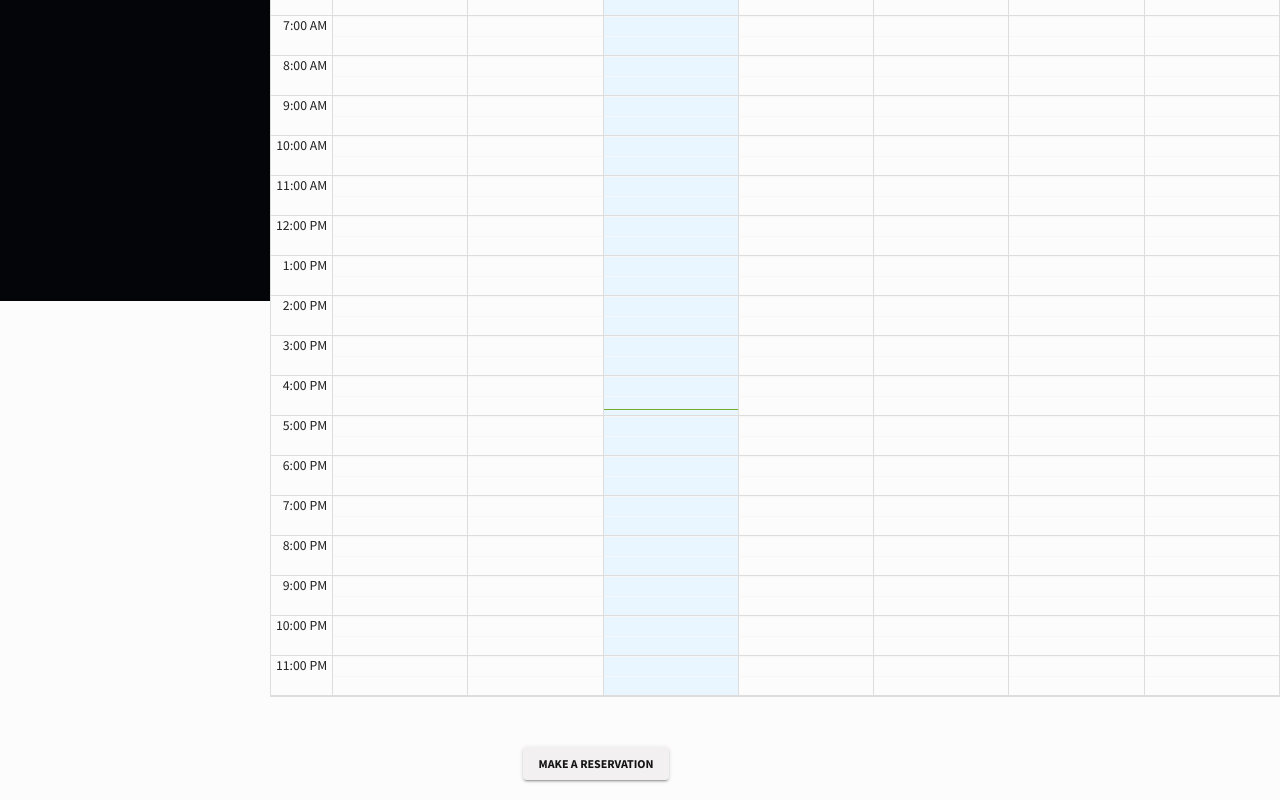
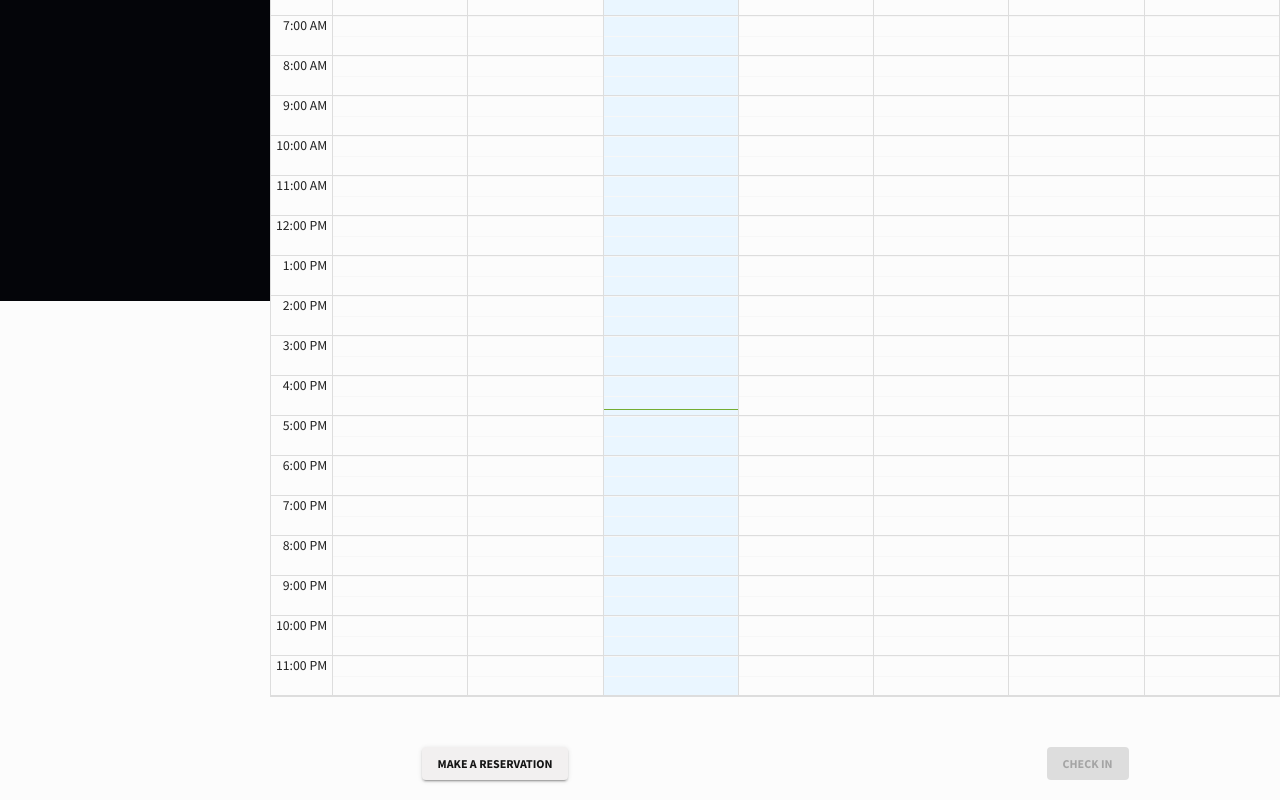
Before and after one commit to ev-registration-system/ev-registration-system, a React (Vite) app: page /bookings in a window 1280 px wide. Shown: the part 499-1299 px from the top of the page. Built offline with nearby package versions, Linux system fonts and the light colour scheme; no server answers; the database is empty; sample sign-in values are in the browser's storage.

Commit message:
Version 0 of the check in check out system done

```diff
--- a/src/views/BookingPage/BookingPage.tsx
+++ b/src/views/BookingPage/BookingPage.tsx
@@ -1,4 +1,4 @@
-import { useEffect, useState } from 'react'
+import { useEffect, useState, useRef } from 'react'
 import Calendar from '../../components/Bookings/Calendar'
 import ReservationModal from '../../components/Bookings/ReservationModal'
 import { collection, getDocs } from 'firebase/firestore'
@@ -19,6 +19,8 @@ const BookingPage = () => {
 	const [currentHour, setCurrentHour] = useState<number | null>(null) // State for current hour
 	const theme = useTheme()
 	const colors = tokens(theme.palette.mode)
+	const [isCheckedIn, setIsCheckedIn] = useState(false);
+	const [isDisabled, setIsDisabled] = useState(false);
 
 	const getBookings = async () => {
 		const querySnapshot = await getDocs(ref)
@@ -105,6 +107,76 @@ const BookingPage = () => {
 
     */
 
+	useEffect(() => {
+		async function runCheck() {
+			const hasValidReservation = await checkForValidReservation();
+			setIsDisabled(!hasValidReservation);
+		  }
+		  runCheck();
+	  }, []);
+
+	async function checkForValidReservation() {
+		//const reservations = await getDocs(ref)
+		const mockData = [
+			{
+			  id: 'mock-1',
+			  start: new Date('2025-01-20T10:00:00'),
+			  end: new Date('2025-01-20T12:00:00'),
+			},
+			{
+			  id: 'mock-2',
+			  start: new Date('2025-01-20T15:00:00'),
+			  end: new Date('2025-01-20T18:00:00'),
+			},
+		];
+
+		let foundValid = false;
+		const GRACE_PERIOD = 5 * 60 * 1000; // 5 minutes measured in ms
+		mockData.forEach(booking => {
+			const now = new Date().getTime();
+			const start = booking.start.getTime();
+			const end = booking.end.getTime();
+			const graceStart = start - GRACE_PERIOD;
+
+
+			if (now >= graceStart && now <= end) {
+				foundValid = true;
+			}
+		});
+		return foundValid;
+
+	}
+	const handleCheckInCheckOut = async () => {
+
+		if (isCheckedIn) {
+			console.log('Checking out')
+			setIsCheckedIn(false);
+
+			// clearing any existing timers
+			// if (autoCheckoutTimerRef.current) {
+			// 	clearTimeout(autoCheckoutTimerRef.current);
+			// 	autoCheckoutTimerRef.current = null;
+			//   }
+		}
+		else {
+			const isValid = await checkForValidReservation();
+
+			if (!isValid) {
+				console.log('no reservation found');
+			}
+			else {
+				console.log('valid time found'); // turn ev charger on
+				setIsCheckedIn(true);
+				console.log('Checking in');
+
+				setIsDisabled(true);
+				setTimeout(() => {
+				  setIsDisabled(false);
+				}, 5000);
+			}
+		}
+	}
+
 	return (
         <div style={{ textAlign: 'center', marginTop: '50px' }}>
             {currentEmission !== null && currentHour !== null && (
@@ -132,8 +204,6 @@ const BookingPage = () => {
                 </Button>
             </div>
 
-			{/* Buttons */}
-
             {isGraphVisible && plotImage && (
                 <div style={{ marginTop: '20px' }}>
                     <img src={plotImage} alt="Hourly Emissions Plot" style={{ width: '80%', maxWidth: '800px' }} />
@@ -156,7 +226,7 @@ const BookingPage = () => {
 
             {/* Buttons */}
 
-            <div style={{ display: 'flex', justifyContent: 'space-between', width: '50%', margin: '20px auto' }}>
+            <div style={{ display: 'flex', justifyContent: 'space-between', width: '70%', margin: '20px auto', gap: '16px' }}>
                 <Button
                     variant="contained"
                     sx={{
@@ -171,6 +241,23 @@ const BookingPage = () => {
                 >
                     Make a Reservation
                 </Button>
+
+				{/*Check in button*/}
+				<Button
+                    variant="contained"
+                    sx={{
+                        color: colors.grey[100],
+                        backgroundColor: colors.primary[400],
+                        fontWeight: "bold",
+                        '&:hover': {
+                            backgroundColor: colors.accent[400]
+                        },
+                    }}
+                    onClick={handleCheckInCheckOut}
+					disabled={isDisabled}
+                >
+                    {isCheckedIn ? 'Check out' : 'Check in'}
+                </Button>
             </div>
             {isModalOpen && (
                 <ReservationModal
```
